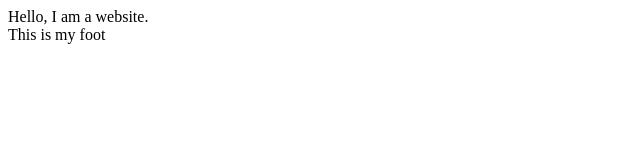
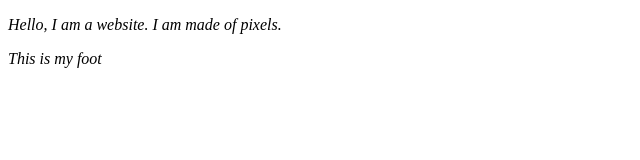
Before and after one commit to Catsudemo/foocoding-scratch, a plain HTML site: page docs/index.html in a window 1280 px wide. Shown: the whole page, without its empty margins (0-640 px from the left). Drawn offline with Linux system fonts and the light colour scheme.

Commit message:
updated font style

```diff
--- a/docs/index.html
+++ b/docs/index.html
@@ -1,9 +1,17 @@
 <!DOCTYPE html>
 <head>
-
+<style>
+p {
+    font-style:oblique;
+}
+footer {
+    font-style: italic;
+}
+</style>
 </head>
 <body>
-    Hello, I am a website.
+  <p>  Hello, I am a website.
+    I am made of pixels.</p>
 </body>
 <footer>
     This is my foot
```
